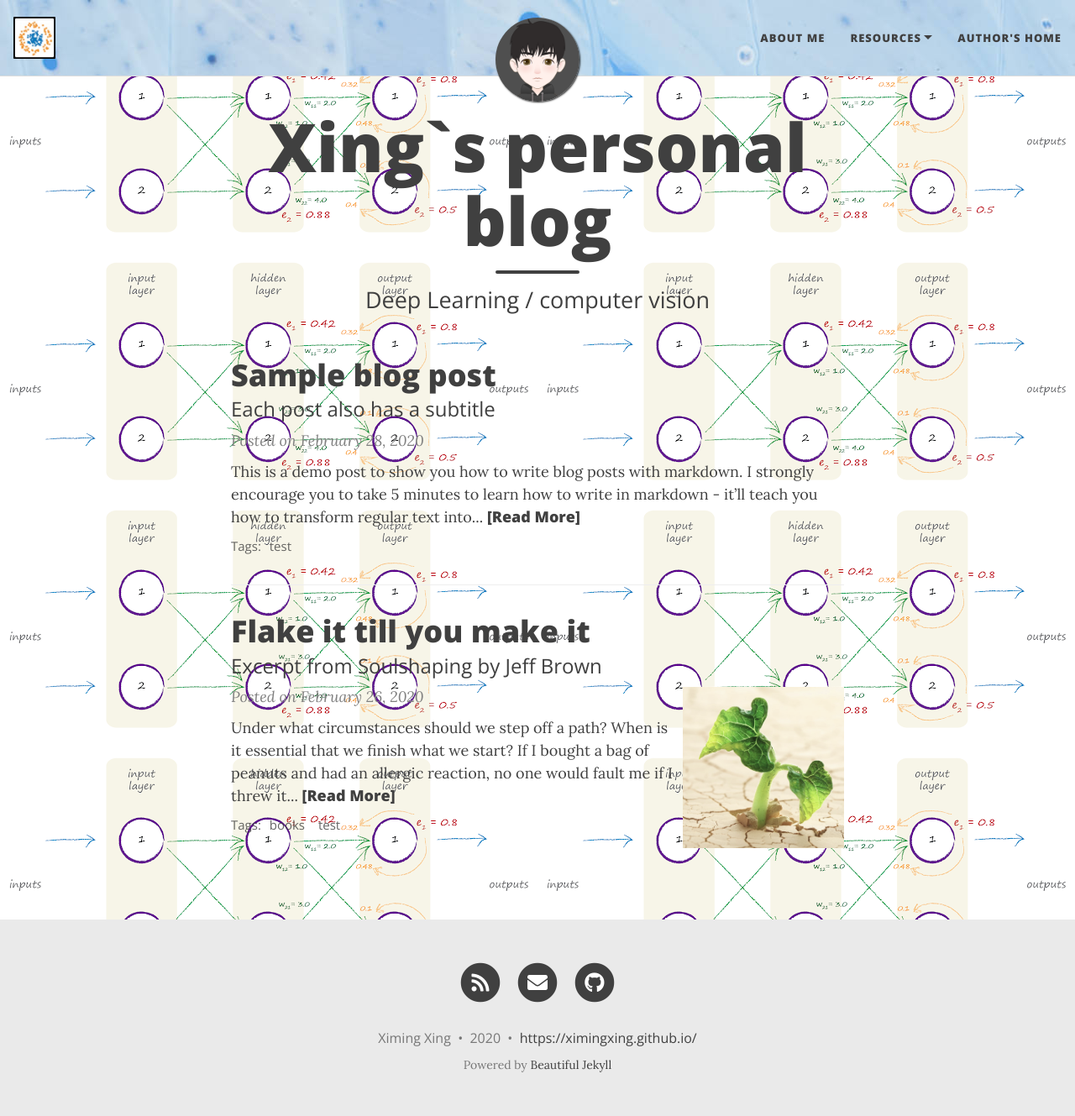
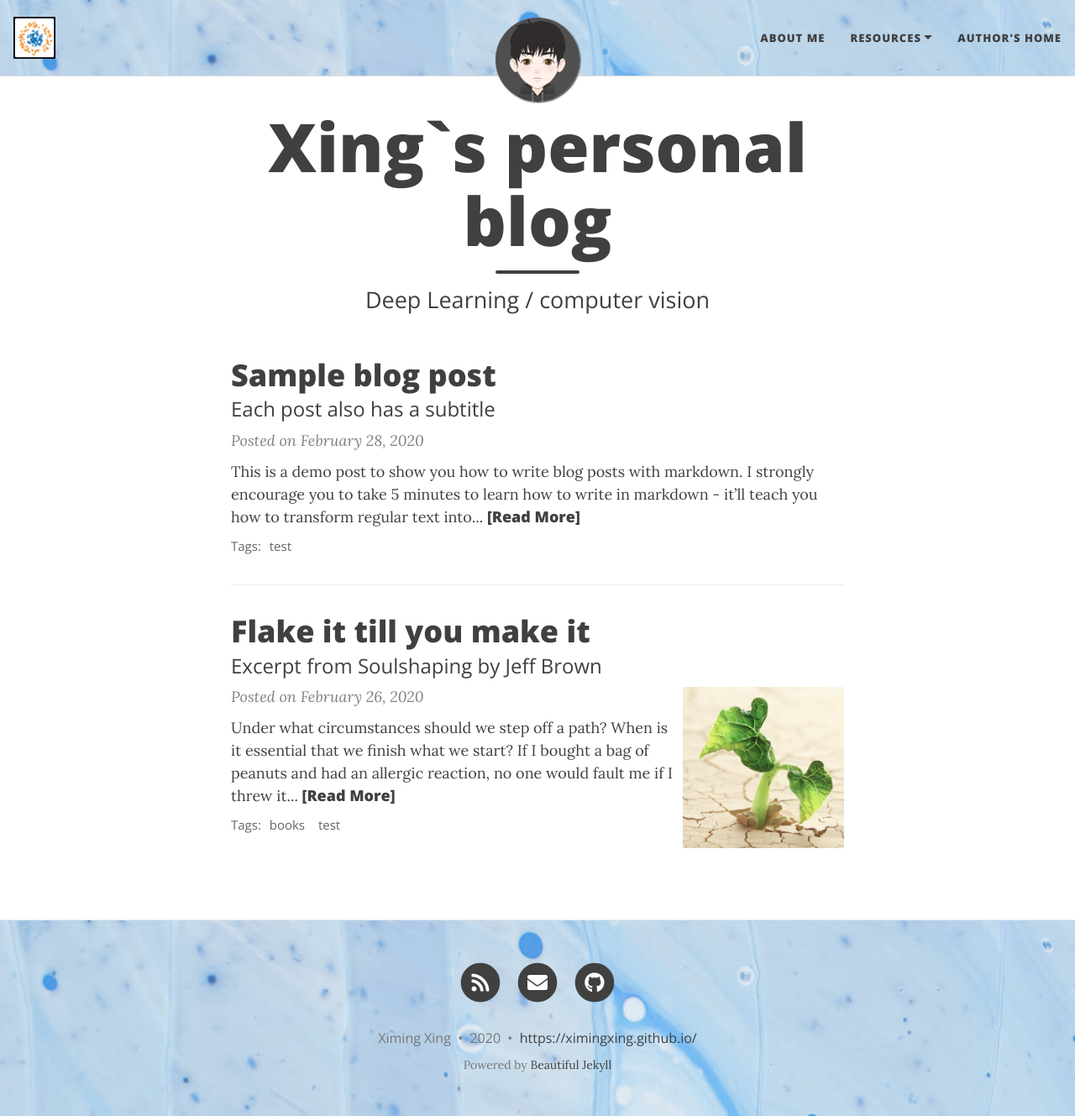
Before and after one commit to ximingxing/ximingxing.github.io, a Jekyll site: the page built from index.html, in a window 1280 px wide and 1329 px high. Shown: the whole window at 84% size. Built offline with Jekyll 4.4.1, drawn with Linux system fonts in a browser that asks for light colours; nearby versions of some CDN libraries; the list of posts is cut into pages by our own code.

Commit message:
feat(config): update website configuration

```diff
--- a/_config.yml
+++ b/_config.yml
@@ -110,8 +110,8 @@ footer-link-col: "#404040"
 # instead of colour
 
 navbar-img: "/assets/img/navbar-bgimage-1.jpg"
-#footer-img: "/assets/img/bgimage.png"
-page-img: "/assets/img/page-bgimage-1.png"
+footer-img: "/assets/img/navbar-bgimage-1.jpg"
+# page-img: "/assets/img/page-bgimage-1.png"
 
 # Suggest a colour for mobile browsers to use as the browser's theme. This is only supported by a few mobile browsers.
 #mobile-theme-col: "#0085A1"
```
